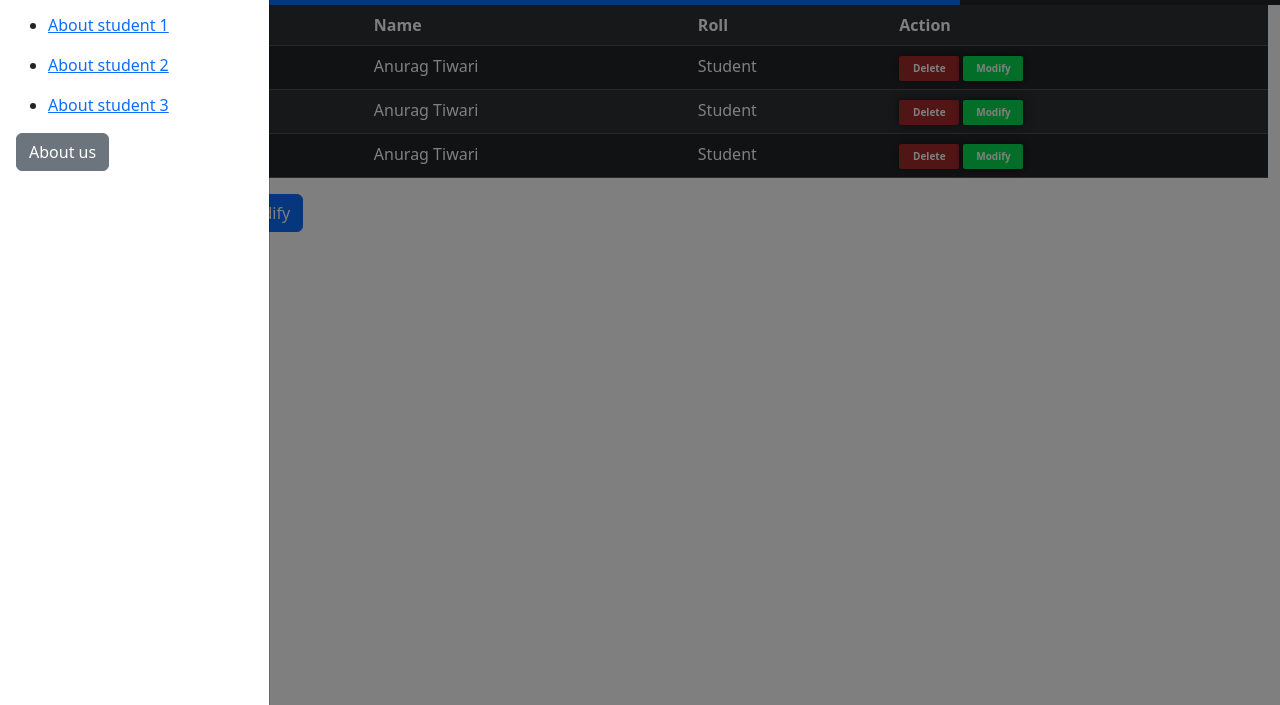
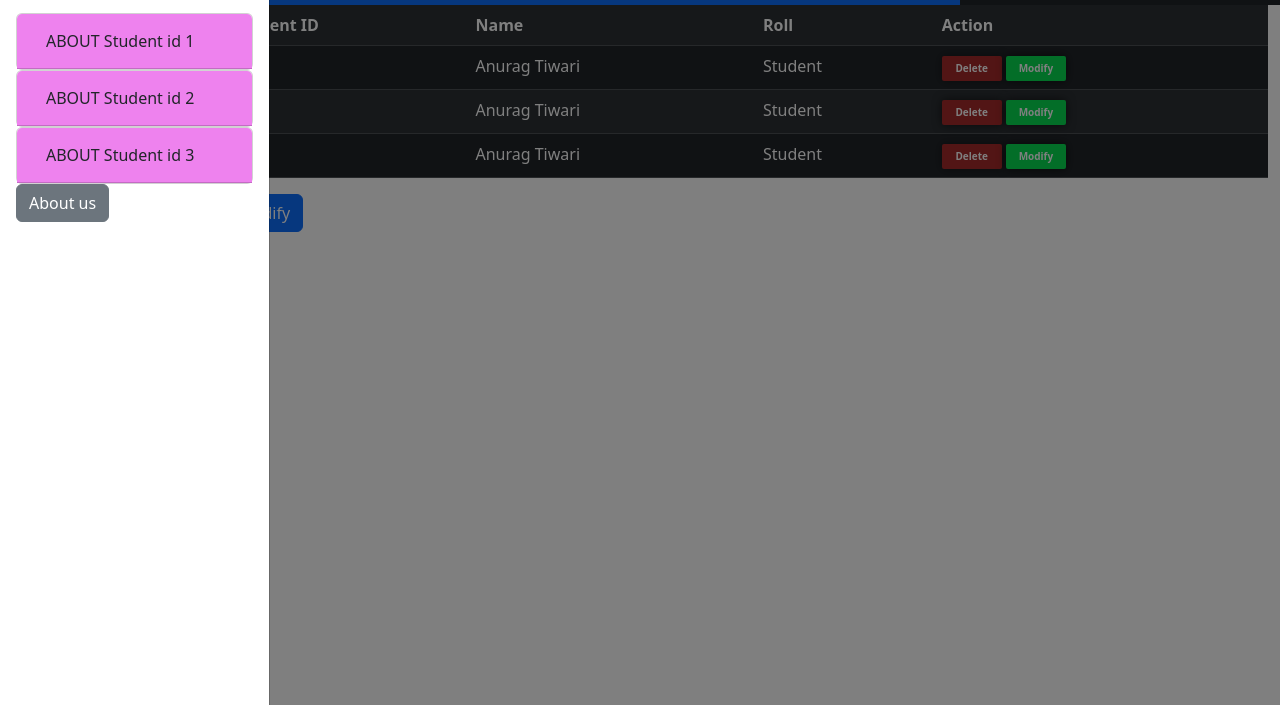
Before and after one commit to Anuragtiwari56/ResearchJournal, a plain HTML site: page user.html in a window 1280 px wide. Both pictures are taken after a click on the button "Sidebar". Shown: the part 95-800 px from the top of the page. Drawn offline with Linux system fonts and the light colour scheme.

Commit message:
using accordian and card

```diff
--- a/user.html
+++ b/user.html
@@ -25,14 +25,48 @@
       <button type="button" class="btn-close text-reset" data-bs-dismiss="offcanvas"></button>
     </div>
     <div class="offcanvas-body">
-    <ul>
-        <li>  <p><a href="" data-bs-toggle="collapse" data-bs-target="#demo1">About student 1</a></p> </li>
-        <div id="demo1" class="collapse" style="border-bottom: 1px solid black;">About Student 1 button </div>
-        <li><p><a href=""data-bs-toggle="collapse" data-bs-target="#demo2">About student 2</a></p></li>
-        <div id="demo2" class="collapse" style="border-bottom: 1px solid black;">About Student 2 button </div>
-        <li><p><a href=""data-bs-toggle="collapse" data-bs-target="#demo3">About student 3</a></p></li>
-        <div id="demo3" class="collapse" style="border-bottom: 1px solid black;">About Student 3 button </div>
-    </ul>
+        <div id="accordion">
+
+            <div class="card">
+              <div class="card-header"  style="background-color: violet">
+                <a class="btn" data-bs-toggle="collapse" href="#collapseOne">
+                  ABOUT Student id 1
+                </a>
+              </div>
+              <div id="collapseOne" class="collapse" data-bs-parent="#accordion">
+                <div class="card-body">
+                  Lorem ipsum..
+                </div>
+              </div>
+            </div>
+
+            <div class="card">
+              <div class="card-header"  style="background-color: violet">
+                <a class="collapsed btn" data-bs-toggle="collapse" href="#collapseTwo">
+                    ABOUT Student id 2
+                </a>
+              </div>
+              <div id="collapseTwo" class="collapse" data-bs-parent="#accordion">
+                <div class="card-body">
+                  Lorem ipsum..
+                </div>
+              </div>
+            </div>
+
+            <div class="card">
+              <div class="card-header" style="background-color: violet">
+                <a class="collapsed btn" data-bs-toggle="collapse" href="#collapseThree">
+                    ABOUT Student id 3
+                </a>
+              </div>
+              <div id="collapseThree" class="collapse" data-bs-parent="#accordion">
+                <div class="card-body">
+                  Lorem ipsum..
+                </div>
+              </div>
+            </div>
+
+          </div>
 
 
 
@@ -48,7 +82,7 @@
             <div class="col-12 col-lg-10" >
                 <table class="table table-striped table-hover  table-dark">
                     <tr>
-                        <th>S.No</th>
+                        <th>Student ID</th>
                         <th>Name</th>
                         <th>Roll</th>
                         <th>Action</th>
```
